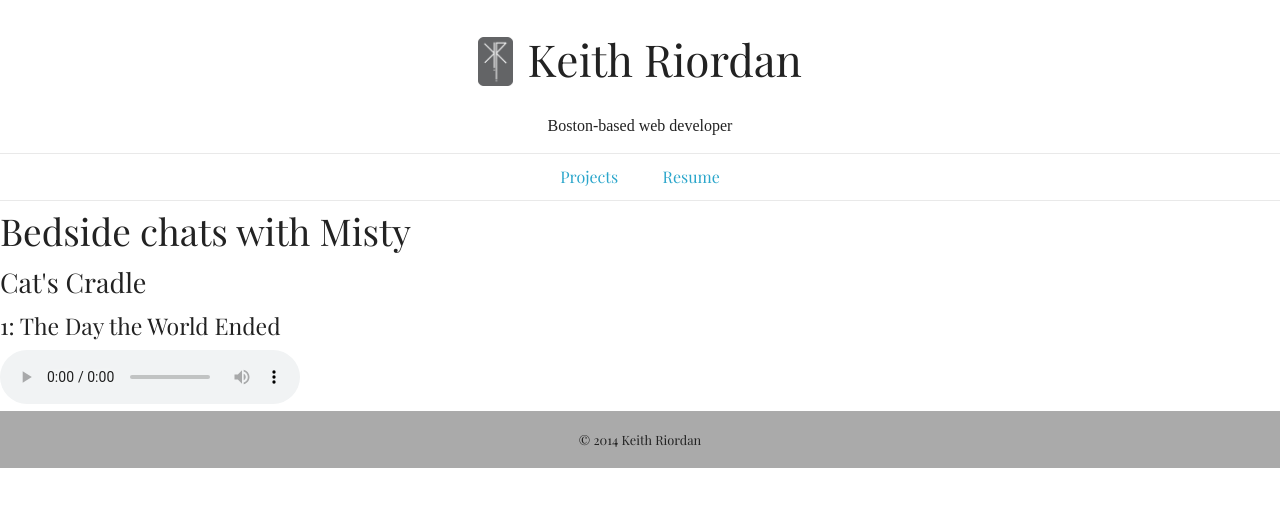
After one commit to Kriordan/personal_portfolio, a Flask app: page /learningtospeak in a window 1280 px wide. The commit adds this page. Shown: the top 507 px of the page. Run offline with Flask 2, Linux system fonts and the light colour scheme; parts of the project's set-up code (start-up, migrations or seed data) failed here and were passed over; some libraries are stand-ins or nearby versions; some web fonts are replaced.

Commit message:
add audio and bookshelf

```diff
--- a/portfolio.py
+++ b/portfolio.py
@@ -13,5 +13,9 @@ def home():
 def resume():
     return render_template('resume.html')
 
+@app.route('/learningtospeak')
+def learningtospeak():
+    return render_template('learningtospeak.html')
+
 if __name__ == '__main__':
     app.run(debug=True)
--- /dev/null
+++ b/robots.txt
@@ -0,0 +1,2 @@
+User-agent: *
+Disallow:
--- a/static/less/main.less
+++ b/static/less/main.less
@@ -3,3 +3,4 @@
 @import "footer.less";
 @import "home.less";
 @import "resume.less";
+@import "learningtospeak";
--- /dev/null
+++ b/templates/learningtospeak.html
@@ -0,0 +1,16 @@
+{% extends 'base.html' %}
+
+{% block body %}
+  <main class="Bookshelf">
+    <div class="Bookshelf-container">
+      <h2 class="Bookshelf-title">Bedside chats with Misty</h2>
+      <section class="Bookshelf-book">
+        <h3 class="Bookshelf-bookTitle">Cat's Cradle</h3>
+        <section class="Bookshelf-chapter">
+          <h4 class="Bookshelf-chapterTitle">1: The Day the World Ended</h4>
+          <audio src="{{ url_for('static', filename='audio/c1t1.mp3') }}" controls></audio>
+        </section>
+      </section>
+    </div>
+  </main>
+{% endblock %}
```
Also changed, not shown: static/less/learningtospeak.less (added, +9 -0 lines), templates/resume.html (+12 -12 lines), 3 other files.
